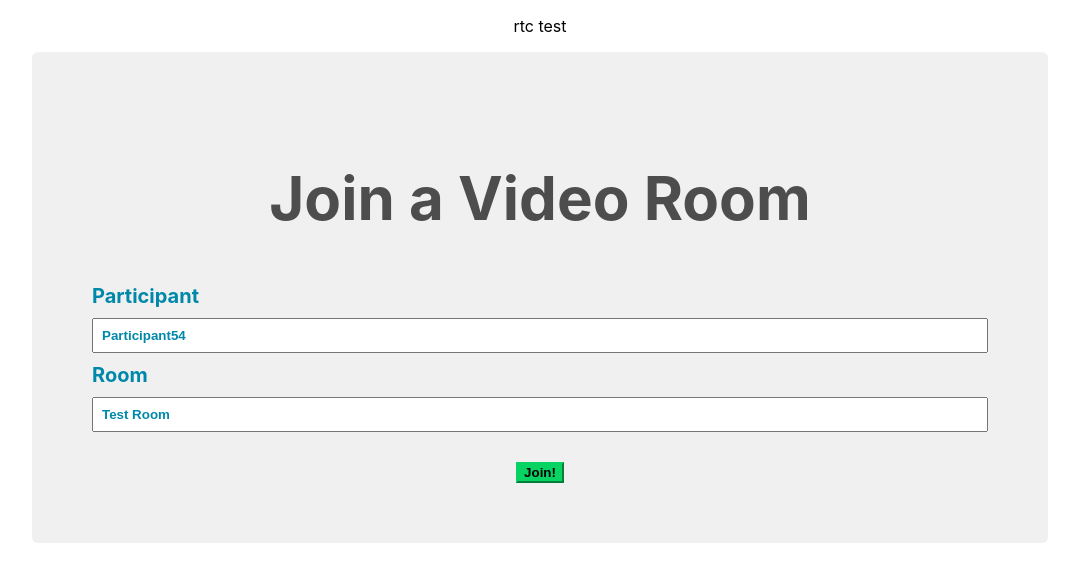
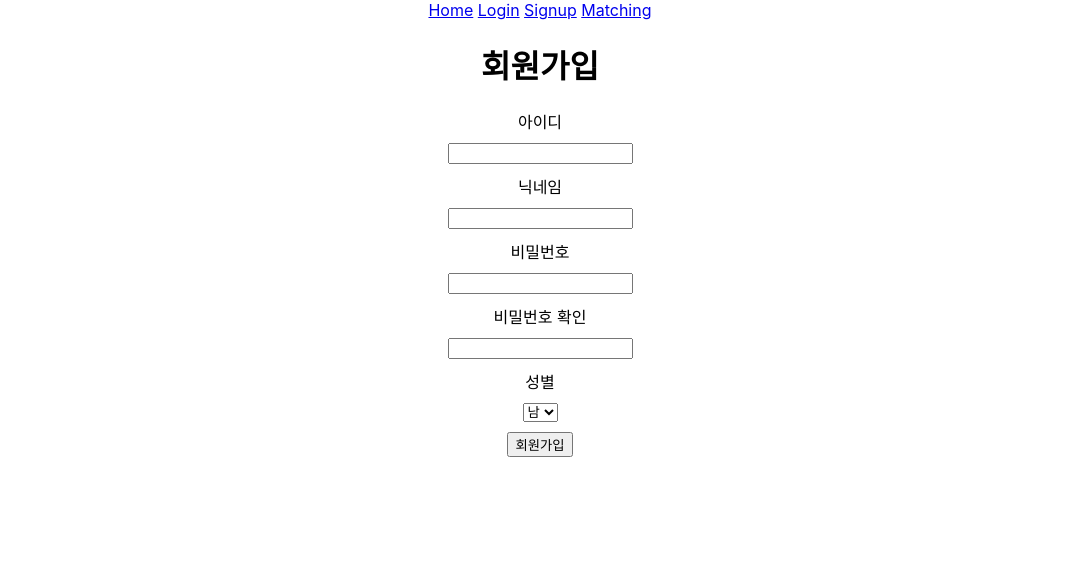
Before and after one commit to Never-Say-Die-A207/WhoAreYou, a React (Create React App) app in the folder S11P12A207-webrtc/frontend/: page /signup in a window 1280 px wide. Shown: the top 582 px of the page, without its empty margins (100-1179 px from the left). Built offline with nearby package versions, Linux system fonts and the light colour scheme.

Commit message:
webrtc+pages

```diff
--- a/S11P12A207-webrtc/frontend/package.json
+++ b/S11P12A207-webrtc/frontend/package.json
@@ -10,9 +10,11 @@
     "@testing-library/jest-dom": "^5.17.0",
     "@testing-library/react": "^13.4.0",
     "@testing-library/user-event": "^13.5.0",
+    "axios": "^1.7.2",
     "livekit-client": "^2.4.0",
     "react": "^18.3.1",
     "react-dom": "^18.3.1",
+    "react-router-dom": "^6.25.1",
     "react-scripts": "5.0.1",
     "react-three-fiber": "^6.0.13",
     "react-webcam": "^7.2.0",
--- a/S11P12A207-webrtc/frontend/src/App.js
+++ b/S11P12A207-webrtc/frontend/src/App.js
@@ -1,13 +1,27 @@
+import React from 'react';
+import { Routes, Route, Link } from 'react-router-dom';
 import './App.css';
+import Home from './pages/Home';
+import Login from './pages/Login';
+import Signup from './pages/Signup';
 import OpenVidu from './components/openvidu/OpenVidu';
+
 
 function App() {
   return (
-    <div className="App">
-      <p>
-        rtc test
-      </p>
-      <OpenVidu />
+    <div className='App'>
+      <nav>
+        <Link to='/'>Home</Link> {'  '}
+        <Link to='/login'>Login</Link> {'  '}
+        <Link to='/signup'>Signup</Link> {'  '}
+        <Link to='/matching'>Matching</Link>
+      </nav>
+      <Routes>
+        <Route path='/' element={<Home />}/>
+        <Route path='/login' element={<Login />}/>
+        <Route path='/signup' element={<Signup />}/>
+        <Route path='/matching' element={<OpenVidu />}/>
+      </Routes>
     </div>
   );
 }
--- /dev/null
+++ b/S11P12A207-webrtc/frontend/src/api/api.js
@@ -0,0 +1,18 @@
+import axios from 'axios';
+
+const api = axios.create({
+  baseURL: 'http://localhost:5000',
+  headers: {
+    'Content-Type': 'application/json',
+  },
+});
+
+api.interceptors.request.use((config) => {
+  const token = localStorage.getItem('accessToken');
+  if (token) {
+    config.headers.Authorization = `Bearer ${token}`;
+  }
+  return config;
+});
+
+export default api;
--- a/S11P12A207-webrtc/frontend/src/index.js
+++ b/S11P12A207-webrtc/frontend/src/index.js
@@ -1,14 +1,17 @@
 import React from 'react';
 import ReactDOM from 'react-dom/client';
+import { BrowserRouter } from 'react-router-dom';
 import './index.css';
 import App from './App';
 import reportWebVitals from './reportWebVitals';
 
 const root = ReactDOM.createRoot(document.getElementById('root'));
 root.render(
-  // <React.StrictMode>
-    <App />
-  // </React.StrictMode>
+  <React.StrictMode>
+    <BrowserRouter>
+      <App />
+    </BrowserRouter>
+  </React.StrictMode>
 );
 
 // If you want to start measuring performance in your app, pass a function
--- /dev/null
+++ b/S11P12A207-webrtc/frontend/src/pages/Home.js
@@ -0,0 +1,9 @@
+import React from 'react';
+
+const Home = () => {
+    return (
+        <h1>홈이야</h1>
+    );
+};
+
+export default Home;
--- /dev/null
+++ b/S11P12A207-webrtc/frontend/src/pages/Login.js
@@ -0,0 +1,51 @@
+import React, { useState } from 'react';
+import api from '../api/api';
+import { useNavigate } from 'react-router-dom';
+
+const Login = () => {
+    const navigate = useNavigate();
+    const [form, setForm] = useState({
+        email: '',
+        password: '',
+    });
+
+    const { email, password } = form;
+
+    const onChange = (e) => {
+        const value = e.target.value;
+        const id = e.target.id;
+        console.log(id, value)
+
+        setForm({
+            ...form,
+            [id]: value
+        });
+    };
+
+    const onSubmit = async (e) => {
+        e.preventDefault();
+        try {
+            const response = await api.post('/sign-in', form);
+            localStorage.setItem('accessToken', response.data.accessToken);
+            console.log('Login success:', response.data);
+            navigate('/');
+        } catch (error) {
+            console.error('Login error:', error);
+        }
+    };
+
+    return (
+        <div>
+            <h1>로그인</h1>
+            <form onSubmit={onSubmit} style={{ display: 'flex', flexDirection: 'column', alignItems: 'center', gap: '10px' }}>
+                <label htmlFor='email'>아이디</label>
+                <input type='email' id='email' value={email} onChange={onChange} placeholder='아이디를 입력하세요.'></input>
+                <label htmlFor='password'>비밀번호</label>
+                <input type='password' id='password' value={password} onChange={onChange} placeholder='비밀번호를 입력하세요.'></input>
+                <button type='submit'>로그인</button>
+            </form>
+        </div>
+    );
+};
+
+export default Login;
--- /dev/null
+++ b/S11P12A207-webrtc/frontend/src/pages/Signup.js
@@ -0,0 +1,62 @@
+import React, { useState } from 'react';
+import { useNavigate } from "react-router-dom";
+import api from '../api/api';
+
+const Signup = () => {
+    const navigate = useNavigate();
+    const [form, setForm] = useState({
+        email: '',
+        nickname: '',
+        password: '',
+        checkpassword: '',
+        gender: '',
+    });
+
+    const { email, nickname, password, checkpassword, gender } = form;
+
+    const onChange = (e) => {
+        const value = e.target.value;
+        const id = e.target.id;
+        console.log(id, value)
+        setForm({
+            ...form,
+            [id]: value
+        });
+    };
+
+    const onSubmit = async (e) => {
+        e.preventDefault();
+        try {
+            const response = await api.post('/sign-up', form);
+            console.log('Signup success:', response.data);
+            navigate('/login');
+        } catch (error) {
+            console.error('Signup error:', error);
+        }
+    };
+
+
+    return (
+        <div>
+            <h1>회원가입</h1>
+            <form onSubmit={onSubmit} style={{ display: 'flex', flexDirection: 'column', alignItems: 'center', gap: '10px' }}>
+                <label htmlFor='email'>아이디</label>
+                <input type='email' id='email' value={email} onChange={onChange}></input>
+                <label htmlFor='nickname'>닉네임</label>
+                <input type='text' id='nickname' value={nickname} onChange={onChange}></input>
+                <label htmlFor='password'>비밀번호</label>
+                <input type='password' id='password' value={password} onChange={onChange}></input>
+                <label htmlFor='checkpassword'>비밀번호 확인</label>
+                <input type='password' id='checkpassword' value={checkpassword} onChange={onChange}></input>
+                <label htmlFor='gender'>성별</label>
+                <select id='gender' value={gender} onChange={onChange}>
+                    <option>남</option>
+                    <option>여</option>
+                </select>
+                <button type='submit'>회원가입</button>
+            </form>
+        </div>
+    );
+};
+
+export default Signup;
```
Also changed, not shown: S11P12A207-webrtc/frontend/src/pages/Counter.js (added, +23 -0 lines), S11P12A207-webrtc/frontend/src/pages/Input.js (added, +20 -0 lines), S11P12A207-webrtc/frontend/src/pages/Input2.js (added, +43 -0 lines), S11P12A207-webrtc/frontend/src/pages/List.js (added, +36 -0 lines), S11P12A207-webrtc/frontend/src/pages/Logout.js (added, +17 -0 lines), 1 other file (tests, documents, lock files or other folders).
